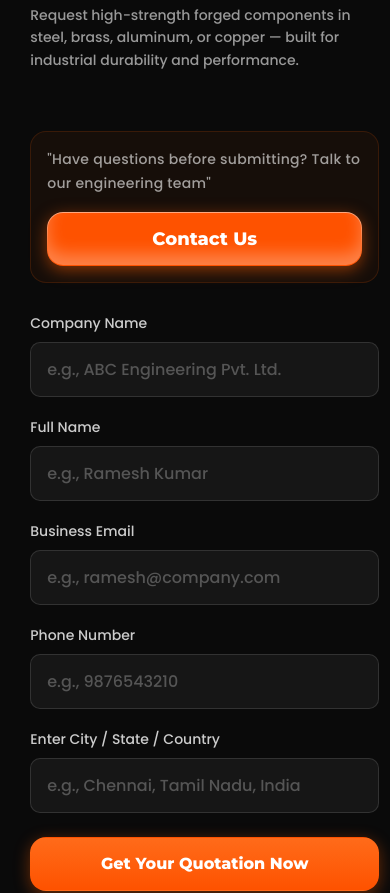
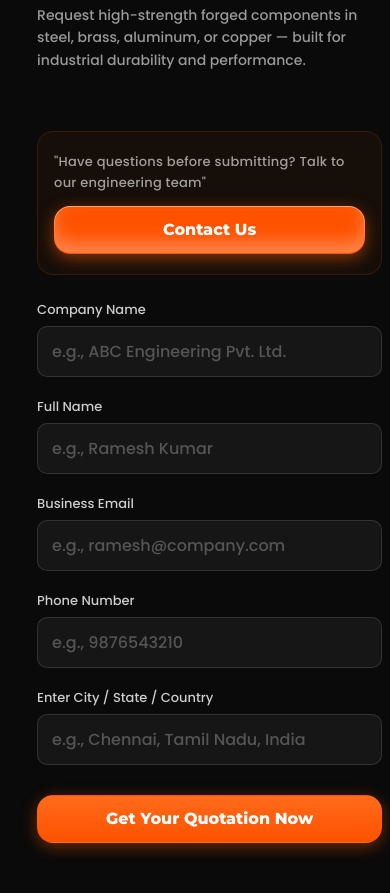
Before and after one commit to dineesh07/thirumala-engineering-works, a React (Vite) app: page / in a window 390 px wide. Shown: the part 10240-11133 px from the top of the page. Built offline with nearby package versions, Linux system fonts and the light colour scheme.

Commit message:
fixed the form bug

```diff
--- a/src/App.css
+++ b/src/App.css
@@ -3196,13 +3196,45 @@ body.no-scroll {
 
   .quote-body {
     grid-template-columns: 1fr;
-    gap: 30px;
-    padding: 0 2%;
+    gap: 25px;
+    padding: 0 4%;
   }
 
   .quote-contact-card {
     margin-top: 40px;
     width: 100%;
+    padding: 20px 16px;
+    gap: 12px;
+  }
+
+  .quote-contact-text {
+    font-size: 13px;
+    line-height: 1.6;
+  }
+
+  .quote-contact-btn {
+    height: 48px;
+    font-size: 16px;
+    padding: 12px 16px;
+  }
+
+  .quote-field {
+    gap: 6px;
+  }
+
+  .quote-field label {
+    font-size: 13px;
+  }
+
+  .quote-field input {
+    padding: 12px 14px;
+    font-size: 15px;
+  }
+
+  .quote-submit-btn {
+    height: 48px;
+    font-size: 16px;
+    margin-top: 10px;
   }
 
   .row-addresses-unified,
```
